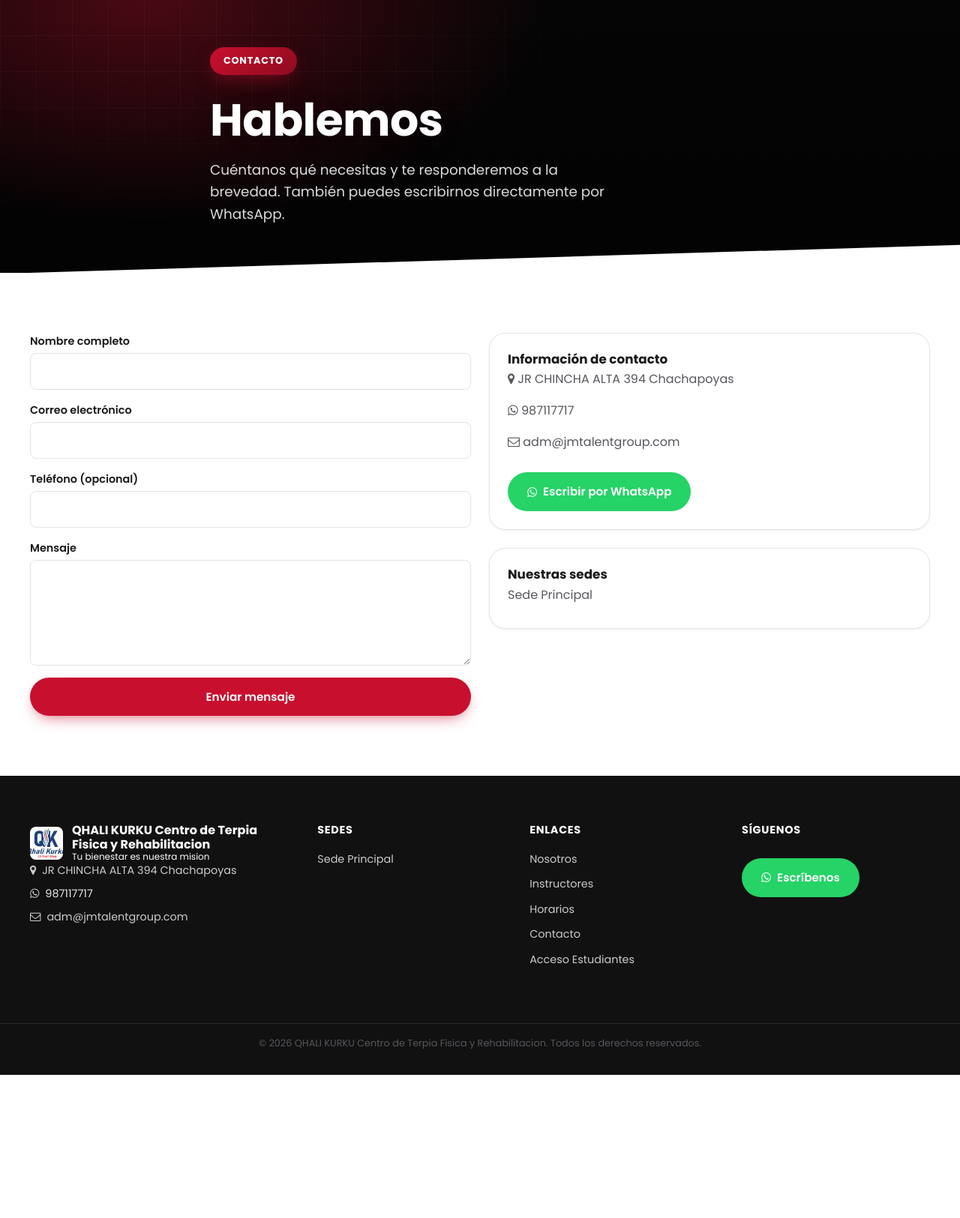
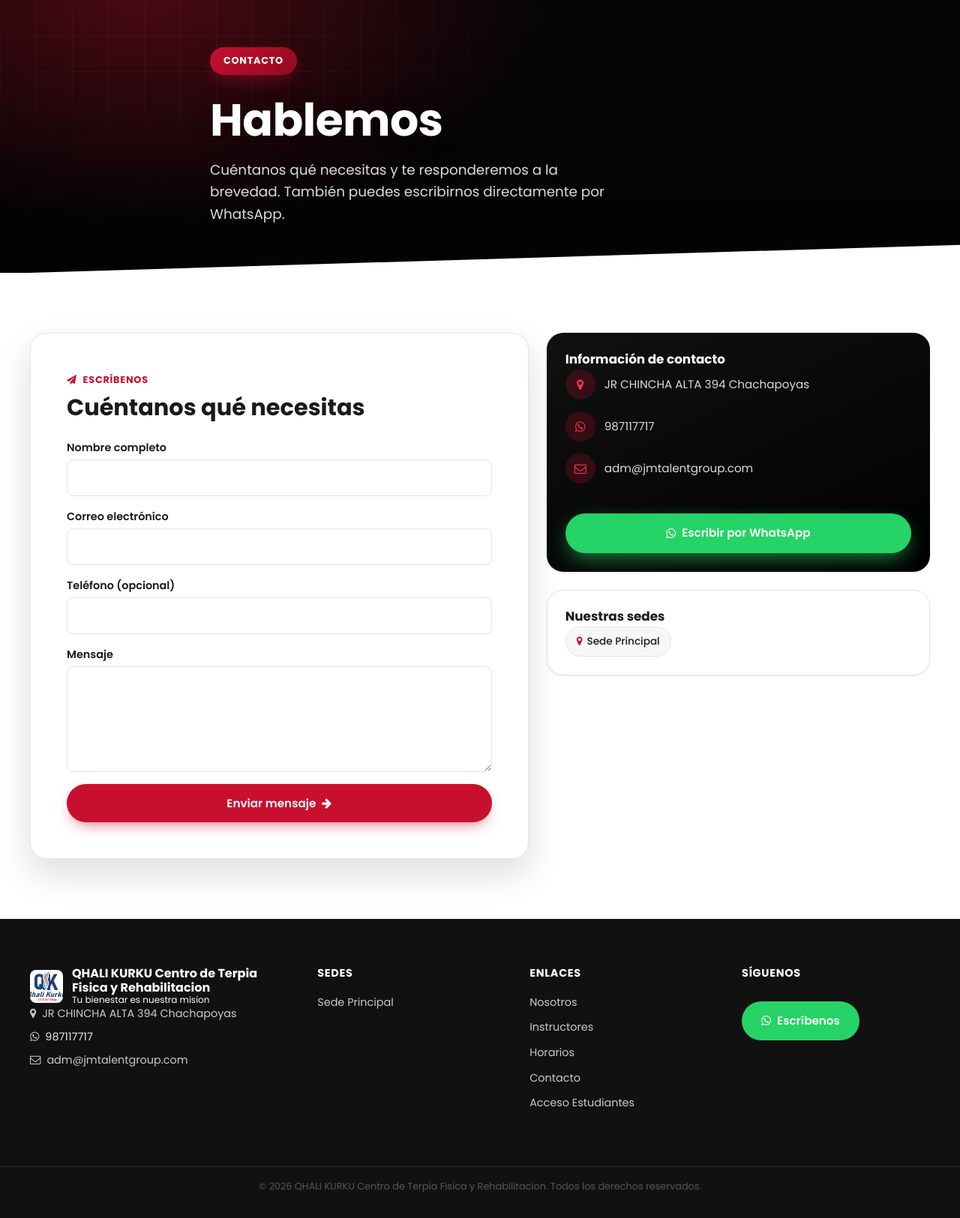
Before and after one commit to jreque21/jmt, a PHP site: page /webdemo/contacto.php in a window 1280 px wide. Shown: the part 132-1757 px from the top of the page at 75% size. Before the commit the page ends 1566 px from the top, so only its background shows below. Run offline with PHP 8.4, Linux system fonts and the light colour scheme; data comes from the database, SQL or seed files in the repository.

Commit message:
Form contacto

```diff
--- a/public_html/webdemo/contacto.php
+++ b/public_html/webdemo/contacto.php
@@ -21,8 +21,12 @@ require_once __DIR__ . '/partials/header.php';
 	</section>
 
 	<section class="seccion">
-		<div class="container grid grid--2">
-			<div data-animar>
+		<div class="container grid grid--contacto">
+			<div class="card card--formulario" data-animar>
+				<div class="card__cuerpo">
+					<span class="formulario__kicker"><i class="fa fa-paper-plane" aria-hidden="true"></i> Escríbenos</span>
+					<h2 class="formulario__titulo">Cuéntanos qué necesitas</h2>
+
 					<?php if ($estado === 'ok'): ?>
 						<div class="alerta alerta--exito">
 							<i class="fa fa-check-circle" aria-hidden="true"></i>
@@ -52,25 +56,39 @@ require_once __DIR__ . '/partials/header.php';
 							<label for="mensaje">Mensaje</label>
 							<textarea id="mensaje" name="mensaje" rows="5" maxlength="1000" required></textarea>
 						</div>
-					<button type="submit" class="btn btn--primario btn--bloque">Enviar mensaje</button>
+						<button type="submit" class="btn btn--primario btn--bloque">
+							Enviar mensaje <i class="fa fa-arrow-right" aria-hidden="true"></i>
+						</button>
 					</form>
 				</div>
+			</div>
 
-			<div data-animar>
-				<div class="card">
+			<div class="contacto-aside" data-animar>
+				<div class="card card--info-oscura">
 					<div class="card__cuerpo">
 						<h3 class="card__titulo">Información de contacto</h3>
+
 						<?php if (!empty($empresa_direccion)): ?>
-							<p><i class="fa fa-map-marker" aria-hidden="true"></i> <?php echo h($empresa_direccion); ?></p>
+							<div class="contacto-item">
+								<span class="contacto-item__icono"><i class="fa fa-map-marker" aria-hidden="true"></i></span>
+								<span><?php echo h($empresa_direccion); ?></span>
+							</div>
 						<?php endif; ?>
 						<?php if (!empty($empresa_movil)): ?>
-							<p><i class="fa fa-whatsapp" aria-hidden="true"></i> <?php echo h($empresa_movil); ?></p>
+							<div class="contacto-item">
+								<span class="contacto-item__icono"><i class="fa fa-whatsapp" aria-hidden="true"></i></span>
+								<span><?php echo h($empresa_movil); ?></span>
+							</div>
 						<?php endif; ?>
 						<?php if (!empty($empresa_email)): ?>
-							<p><i class="fa fa-envelope-o" aria-hidden="true"></i> <?php echo h($empresa_email); ?></p>
+							<div class="contacto-item">
+								<span class="contacto-item__icono"><i class="fa fa-envelope-o" aria-hidden="true"></i></span>
+								<span><?php echo h($empresa_email); ?></span>
+							</div>
 						<?php endif; ?>
+
 						<?php if (!empty($empresa_movil)): ?>
-							<a class="btn btn--whatsapp" href="<?php echo h(f_whatsapp($empresa_movil, 'Hola, quisiera información sobre ' . $empresa_nombre)); ?>" target="_blank" rel="noopener">
+							<a class="btn btn--whatsapp btn--bloque btn--whatsapp-glow" href="<?php echo h(f_whatsapp($empresa_movil, 'Hola, quisiera información sobre ' . $empresa_nombre)); ?>" target="_blank" rel="noopener">
 								<i class="fa fa-whatsapp" aria-hidden="true"></i> Escribir por WhatsApp
 							</a>
 						<?php endif; ?>
@@ -81,11 +99,11 @@ require_once __DIR__ . '/partials/header.php';
 					<div class="card" style="margin-top: var(--esp-5);">
 						<div class="card__cuerpo">
 							<h3 class="card__titulo">Nuestras sedes</h3>
-							<ul class="site-footer__lista">
+							<div class="sedes-chips">
 								<?php foreach ($sedes as $sede): ?>
-									<li style="color:var(--color-texto-suave); margin-bottom: var(--esp-2);"><?php echo h($sede['V_NOMBRE']); ?></li>
+									<span class="sede-chip"><i class="fa fa-map-marker" aria-hidden="true"></i> <?php echo h($sede['V_NOMBRE']); ?></span>
 								<?php endforeach; ?>
-							</ul>
+							</div>
 						</div>
 					</div>
 				<?php endif; ?>
--- a/public_html/webdemo/css/style.css
+++ b/public_html/webdemo/css/style.css
@@ -579,7 +579,87 @@ button { font-family: inherit; cursor: pointer; }
 .tabla-horarios tr:hover td { background: var(--color-fondo-alterno); }
 .tabla-wrapper { overflow-x: auto; border-radius: var(--radio-lg); }
 
-/* ---- Formulario de contacto ---- */
+/* ---- Página de contacto ---- */
+.grid--contacto {
+	grid-template-columns: 1.3fr 1fr;
+	align-items: start;
+}
+.card--formulario { box-shadow: var(--sombra-lg); }
+.card--formulario .card__cuerpo { padding: var(--esp-7); }
+.card--formulario:hover { transform: none; box-shadow: var(--sombra-lg); }
+.card--formulario:hover .card__imagen img { transform: none; }
+.formulario__kicker {
+	display: inline-flex;
+	align-items: center;
+	gap: 8px;
+	color: var(--color-primario);
+	font-weight: 700;
+	font-size: 0.8rem;
+	text-transform: uppercase;
+	letter-spacing: 0.06em;
+	margin-bottom: var(--esp-2);
+}
+.formulario__titulo { font-size: clamp(1.4rem, 2.6vw, 1.9rem); margin-bottom: var(--esp-5); }
+
+.contacto-aside { display: flex; flex-direction: column; }
+.card--info-oscura {
+	background: linear-gradient(155deg, var(--color-secundario), #000);
+	color: #fff;
+	border-color: transparent;
+}
+.card--info-oscura .card__titulo { color: #fff; }
+.card--info-oscura:hover { transform: none; }
+
+.contacto-item {
+	display: flex;
+	align-items: center;
+	gap: var(--esp-3);
+	margin-bottom: var(--esp-4);
+	color: rgba(255,255,255,0.85);
+	font-size: 0.95rem;
+}
+.contacto-item__icono {
+	flex-shrink: 0;
+	width: 40px;
+	height: 40px;
+	display: flex;
+	align-items: center;
+	justify-content: center;
+	border-radius: 50%;
+	background: rgba(200,16,46,0.22);
+	color: var(--color-primario-claro);
+	font-size: 1rem;
+}
+
+.btn--whatsapp-glow {
+	margin-top: var(--esp-5);
+	box-shadow: 0 10px 26px -8px rgba(37,211,102,0.55);
+	animation: whatsapp-pulse 2.4s ease-in-out infinite;
+}
+@keyframes whatsapp-pulse {
+	0%, 100% { box-shadow: 0 10px 26px -8px rgba(37,211,102,0.55); }
+	50% { box-shadow: 0 10px 32px -4px rgba(37,211,102,0.85); }
+}
+
+.sedes-chips { display: flex; flex-wrap: wrap; gap: var(--esp-2); }
+.sede-chip {
+	display: inline-flex;
+	align-items: center;
+	gap: 6px;
+	padding: 8px 14px;
+	border-radius: var(--radio-pill);
+	background: var(--color-fondo-alterno);
+	border: 1px solid var(--color-borde);
+	font-size: 0.85rem;
+	font-weight: 500;
+	color: var(--color-texto);
+	transition: background var(--transicion), color var(--transicion), border-color var(--transicion);
+}
+.sede-chip:hover { background: var(--color-primario); color: #fff; border-color: var(--color-primario); }
+.sede-chip .fa { color: var(--color-primario); transition: color var(--transicion); }
+.sede-chip:hover .fa { color: #fff; }
+
+/* ---- Formulario ---- */
 .formulario { display: grid; gap: var(--esp-4); }
 .campo { display: flex; flex-direction: column; gap: var(--esp-1); }
 .campo label { font-weight: 600; font-size: 0.9rem; }
@@ -680,6 +760,7 @@ button { font-family: inherit; cursor: pointer; }
 /* ---- Breakpoints ---- */
 @media (max-width: 1024px) {
 	.grid--3, .grid--4 { grid-template-columns: repeat(2, 1fr); }
+	.grid--contacto { grid-template-columns: 1fr; }
 	.site-footer__inner { grid-template-columns: 1fr 1fr; }
 }
 
```
Lines whose indentation alone changed are shown as unchanged.
